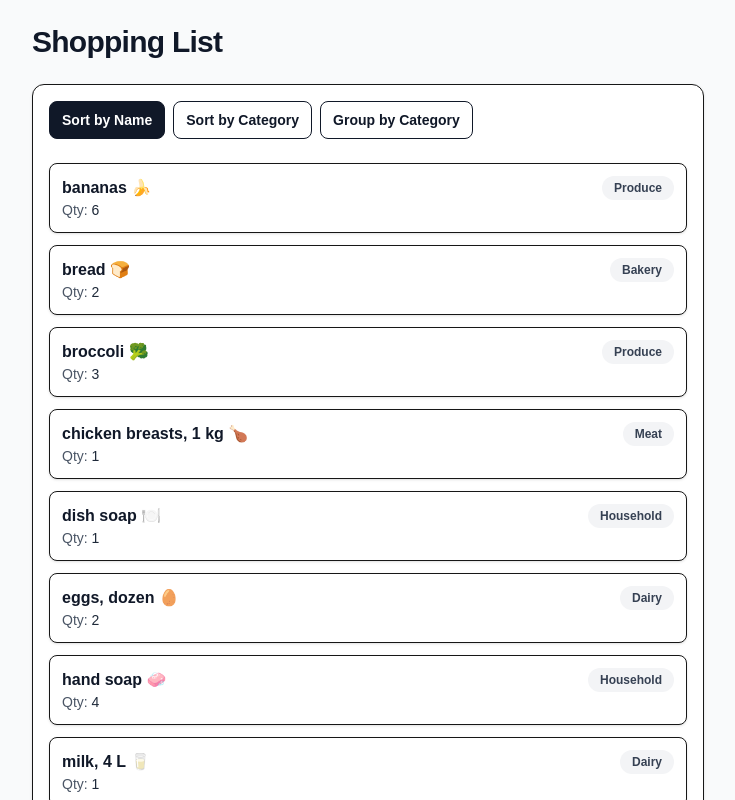
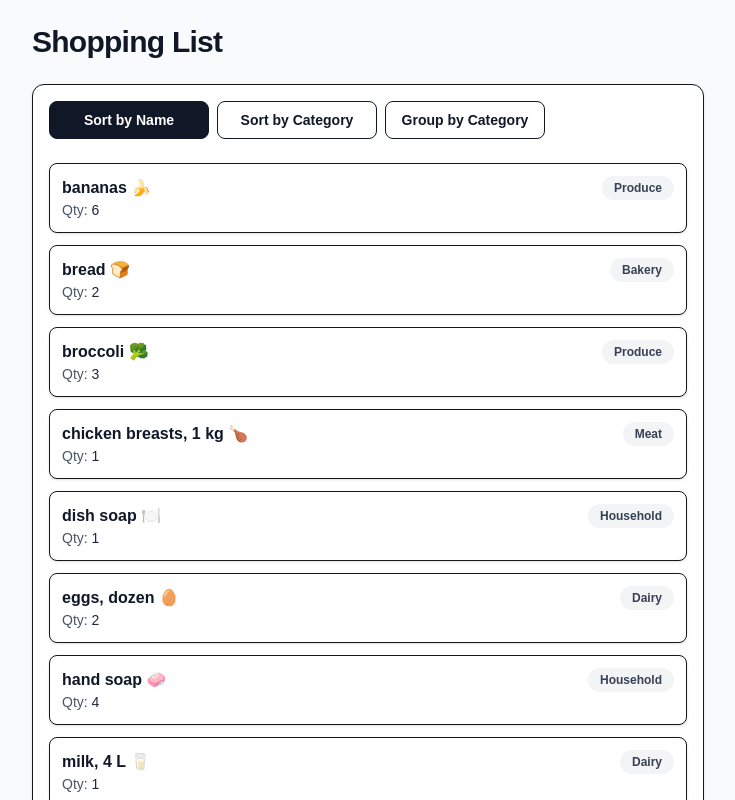
Before and after one commit to anshpreetsingh007/cprg306-assignments, a Next.js app: page /week-5 in a window 1280 px wide. Shown: the top 800 px of the page, without its empty margins (272-1007 px from the left). Built offline with nearby package versions, Linux system fonts and the light colour scheme.

Commit message:
Refactor ItemList component: adjust button styling and remove commented code

```diff
--- a/app/week-5/item-list.tsx
+++ b/app/week-5/item-list.tsx
@@ -18,10 +18,9 @@ export default function ItemList() {
   const items: ItemType[] = [...(itemsData as ItemType[])];
 
   const buttonClass = (mode: SortMode) =>
-    `rounded-lg px-3 py-2 text-sm font-semibold border transition
+   `rounded-lg min-w-[160px] px-3 py-2 text-sm font-semibold border transition
      ${sortBy === mode ? "bg-gray-900 text-white border-gray-900" : "bg-white text-gray-900 hover:bg-gray-50"}`;
 
-  // GROUPED VIEW
   if (sortBy === "grouped") {
     const grouped = items.reduce<Record<string, ItemType[]>>((acc, item) => {
       const cat = item.category;
@@ -83,7 +82,6 @@ export default function ItemList() {
     );
   }
 
-  // NORMAL SORT VIEW
   items.sort((a, b) => {
     if (sortBy === "name") return a.name.localeCompare(b.name);
     return a.category.localeCompare(b.category);
```
